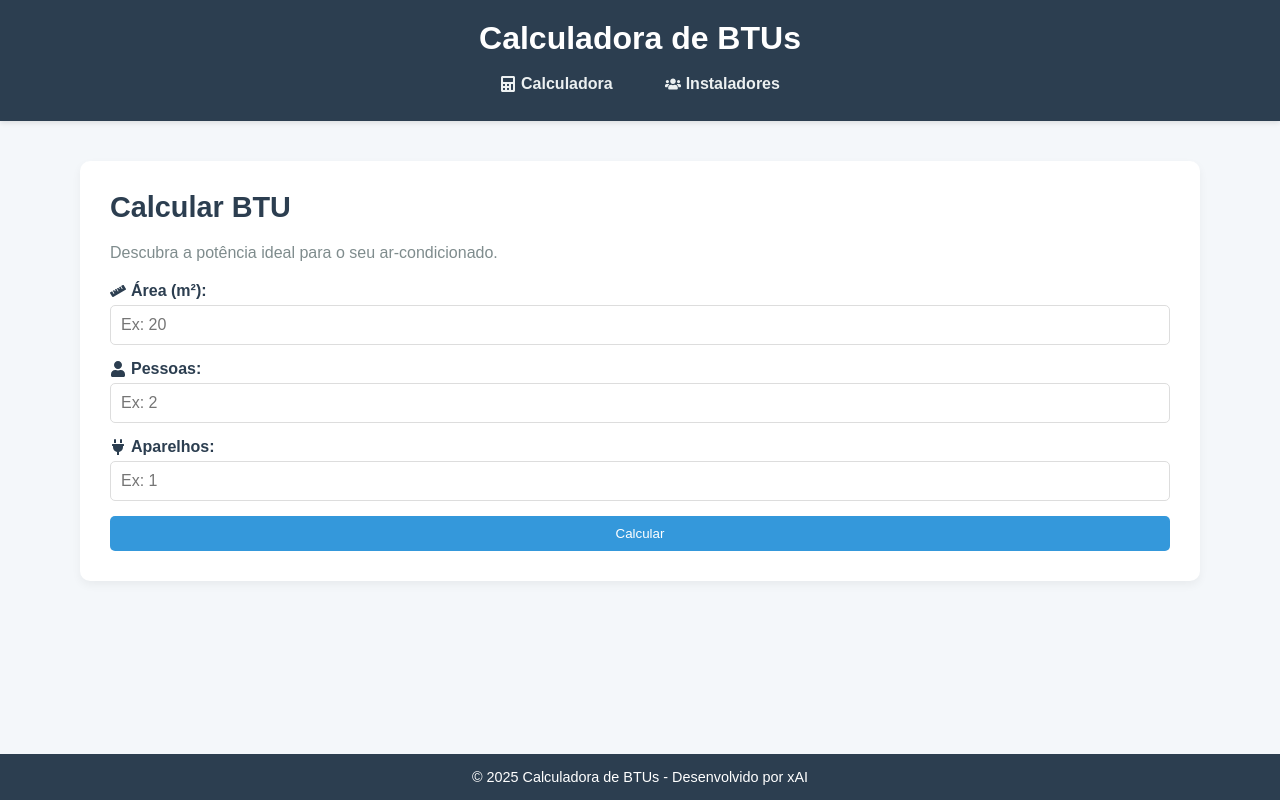
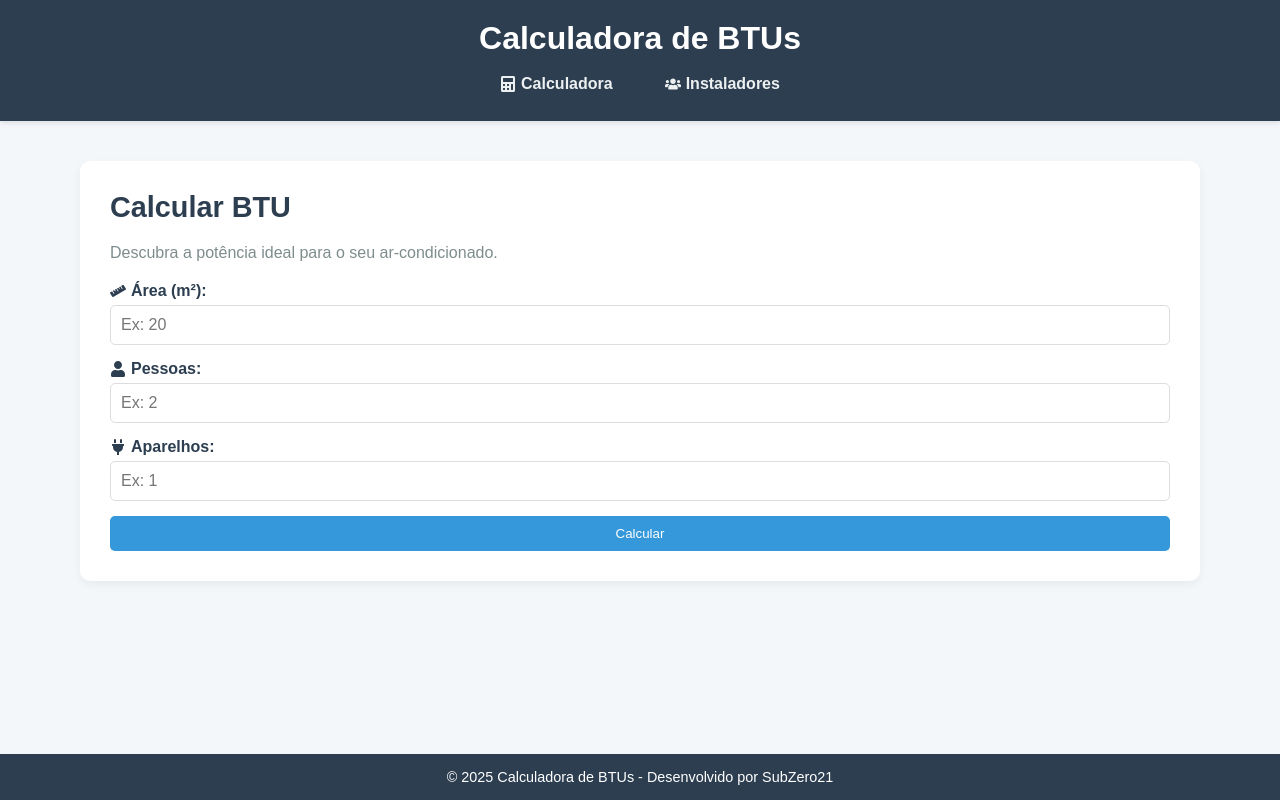
Before and after one commit to Luann8/Backend-uv-btus, a React (Create React App) app: page / in a window 1280 px wide. Built offline with nearby package versions, Linux system fonts and the light colour scheme; the HTML template or start-up script is replaced by a standard one.

Commit message:
Update App.js

```diff
--- a/src/App.js
+++ b/src/App.js
@@ -24,7 +24,7 @@ const App = () => {
       </main>
 
       <footer className="app-footer">
-        <p>© 2025 Calculadora de BTUs - Desenvolvido por xAI</p>
+        <p>© 2025 Calculadora de BTUs - Desenvolvido por SubZero21</p>
       </footer>
     </div>
   );
```
